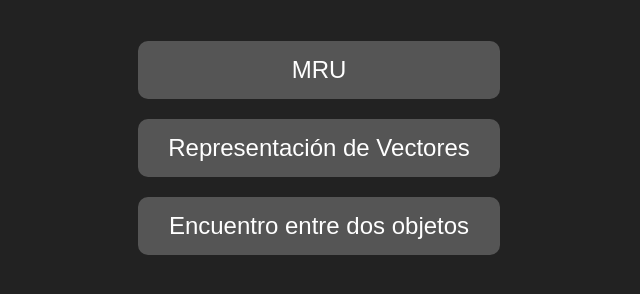
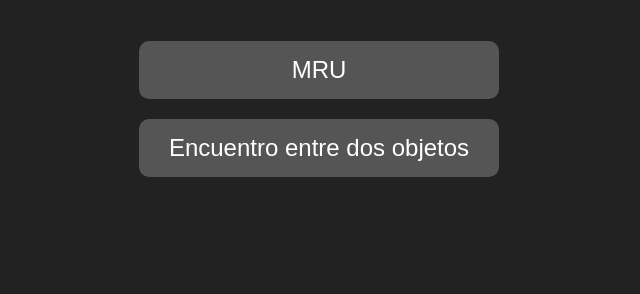
Before and after one commit to Samuel11408/Proyecto, a plain HTML site: page index.html in a window 1280 px wide. Shown: the part 158-452 px from the top of the page, without its empty margins (321-961 px from the left). Drawn offline with Linux system fonts and the light colour scheme.

Commit message:
Update index.html

```diff
--- a/index.html
+++ b/index.html
@@ -53,7 +53,6 @@
         <h1>Proyecto - Física</h1>
         <div class="buttons">
             <button onclick="window.location.href='mru.html'">MRU</button>
-            <button onclick="window.location.href='vectores.html'">Representación de Vectores</button>
             <button onclick="window.location.href='encuentro.html'">Encuentro entre dos objetos</button>
 </body>
 </html>
```
